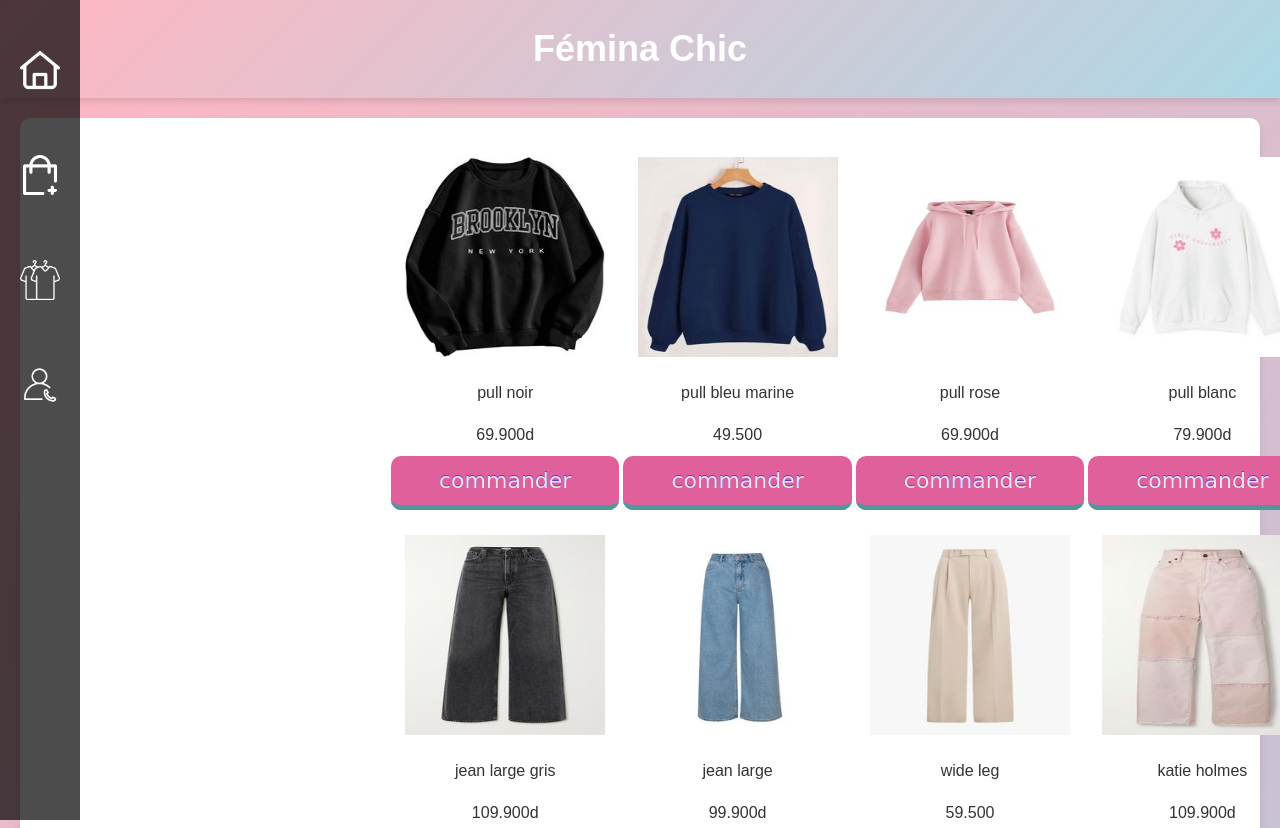
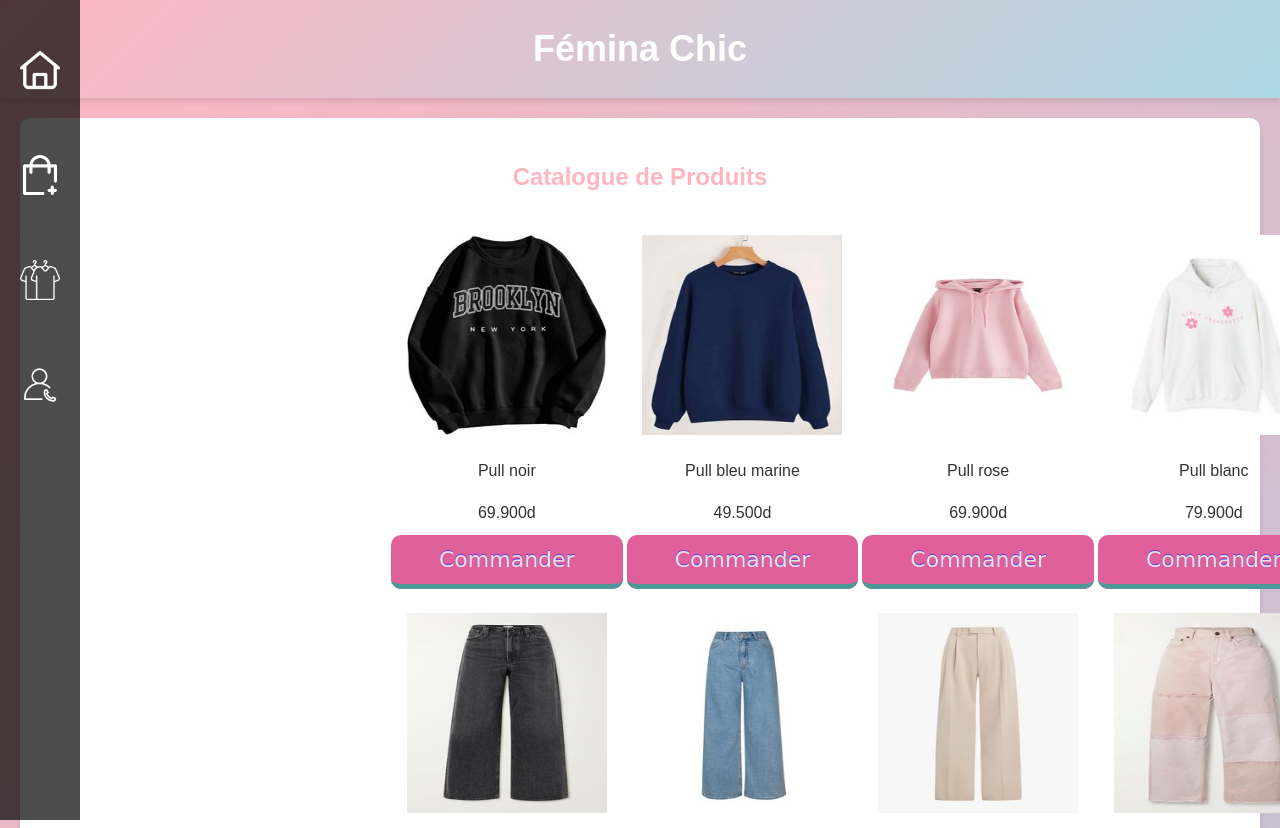
Before and after one commit to mariam-site/feminachic3, a plain HTML site: page article.html in a window 1280 px wide. Shown: the top 828 px of the page. Drawn offline with Linux system fonts and the light colour scheme.

Commit message:
Update article.html

```diff
--- a/article.html
+++ b/article.html
@@ -15,56 +15,51 @@
     </header>
     <main>
         <nav>
-
-            <p class="a">   <a href="index.html">  <img class="icons"   src="accueil.png" alt=""> </a>  </p>
-            <p class="a"> <a href="formulaire.html">  <img class="icons" src="ajouter-au-panier.png" alt=""> </a></p>
-            <p class="a"> <a href="article.html">     <img class="icons" alt="" src="t-shirts.png"></a> </p>
-            <p class="a"> <a href="contact.html"> <img class="icons" src="contact-us.png" alt=""></a> </p>
-
+            <p class="a"><a href="index.html"><img class="icons" src="accueil.png" alt="Accueil"></a></p>
+            <p class="a"><a href="formulaire.html"><img class="icons" src="ajouter-au-panier.png"
+                        alt="Ajouter au panier"></a></p>
+            <p class="a"><a href="article.html"><img class="icons" src="t-shirts.png" alt="T-shirts"></a></p>
+            <p class="a"><a href="contact.html"><img class="icons" src="contact-us.png" alt="Contact"></a></p>
         </nav>
         <section>
-            <table >
+            <h2>Catalogue de Produits</h2>
+            <div id="teblel">
+                <table>
                     <tr>
                         <td>
-                        <p><img class="x" src="pull5.jpg"
-                                alt=""></p>
-                        <p class="color">pull noir</p>
+                            <p><img class="x" src="pull5.jpg" alt="Pull noir"></p>
+                            <p class="color">Pull noir</p>
                             <p>69.900d</p>
-                        <p><a class="vettement" href="formulaire.html"> commander </a></p>
+                            <p><a class="vettement" href="formulaire.html">Commander</a></p>
                         </td>
                         <td>
-                        <p><img class="x" src="pull4.jpg"
-                                alt=""></p>
-                        <p class="color">  pull bleu marine</p>
-                        <p>49.500</p>
-                        <p><a class="vettement"  href="formulaire.html"> commander </a></p>
+                            <p><img class="x" src="pull4.jpg" alt="Pull bleu marine"></p>
+                            <p class="color">Pull bleu marine</p>
+                            <p>49.500d</p>
+                            <p><a class="vettement" href="formulaire.html">Commander</a></p>
                         </td>
                         <td>
-                        <p><img class="x" src="pull6.jpg"
-                                alt=""></p>
-                        <p class="color">pull rose</p>
+                            <p><img class="x" src="pull6.jpg" alt="Pull rose"></p>
+                            <p class="color">Pull rose</p>
                             <p>69.900d</p>
-                        <p><a class="vettement" href="formulaire.html"> commander </a></p>
+                            <p><a class="vettement" href="formulaire.html">Commander</a></p>
                         </td>
                         <td>
-                        <p><img class="x" src="pull7.jpg"
-                                alt=""></p>
-                        <p class="color">pull blanc</p>
+                            <p><img class="x" src="pull7.jpg" alt="Pull blanc"></p>
+                            <p class="color">Pull blanc</p>
                             <p>79.900d</p>
-                        <p><a class="vettement" href="formulaire.html"> commander </a></p>
+                            <p><a class="vettement" href="formulaire.html">Commander</a></p>
                         </td>
                     </tr>
                     <tr>
                         <td>
-                        <p><img class="x" src="pantalon1.jpg"
-                                alt=""></p>
+                            <p><img class="x" src="pantalon1.jpg" alt=""></p>
                             <p class="color">jean large gris</p>
                             <p>109.900d</p>
                             <p><a class="vettement" href="formulaire.html">commander</a></p>
                         </td>
                         <td>
-                        <p><img class="x"  src="pantalon2.jpg"
-                                alt=""></p>
+                            <p><img class="x" src="pantalon2.jpg" alt=""></p>
                             <p class="color">jean large </p>
                             <p>99.900d</p>
                             <p><a class="vettement" href="formulaire.html"> commander</a></p>
@@ -76,8 +71,7 @@
                             <p><a class="vettement" href="formulaire.html">commander</a></p>
                         </td>
                         <td>
-                        <p><img   class="x"     src="pantalon5.jpg"
-                            alt=""></p>
+                            <p><img class="x" src="pantalon5.jpg" alt=""></p>
                             <p class="color">katie holmes</p>
                             <p>109.900d</p>
                             <p><a class="vettement" href="formulaire.html">commander</a></p>
@@ -85,30 +79,26 @@
                     </tr>
                     <tr>
                         <td>
-                        <p><img class="x"  src="cardigan4.jpg"
-                                alt=""></p>
+                            <p><img class="x" src="cardigan4.jpg" alt=""></p>
 
                             <p class="color">cardigan noir</p>
                             <p>49.900d</p>
                             <p><a class="vettement" href="formulaire.html">commander</a></p>
                         </td>
                         <td>
-                        <p><img class="x" src="cardigan5.jpg"
-                                alt=""></p>
+                            <p><img class="x" src="cardigan5.jpg" alt=""></p>
                             <p class="color">cardigan bleu</p>
                             <p>49.900d</p>
                             <p><a class="vettement" href="formulaire.html"> commander</a></p>
                         </td>
                         <td>
-                        <p><img class="x" src="cardigan1.jpg"
-                                alt=""></p>
+                            <p><img class="x" src="cardigan1.jpg" alt=""></p>
                             <p class="color">cardigan blanc</p>
                             <p>49.900d</p>
                             <p><a class="vettement" href="formulaire.html">commander</a></p>
                         </td>
                         <td>
-                        <p><img class="x" src="cardigan.jpg"
-                            alt=""></p>
+                            <p><img class="x" src="cardigan.jpg" alt=""></p>
                             <p class="color">cardigan pink</p>
                             <p>49.900d</p>
                             <p><a class="vettement" href="formulaire.html">commander</a></p>
@@ -116,29 +106,25 @@
                     </tr>
                     <tr>
                         <td>
-                        <p><img class="x"  src="veste4.jpg"
-                                alt=""></p>
+                            <p><img class="x" src="veste4.jpg" alt=""></p>
                             <p class="color">veste a double bouttonage</p>
                             <p>159.900d</p>
                             <p><a class="vettement" href="formulaire.html">commander</a></p>
                         </td>
                         <td>
-                        <p><img class="x"  src="veste5.jpg"
-                                alt=""></p>
+                            <p><img class="x" src="veste5.jpg" alt=""></p>
                             <p class="color">vintage herren</p>
                             <p>89.900</p>
                             <p><a class="vettement" href="formulaire.html">commander</a></p>
                         </td>
                         <td>
-                        <p><img class="x"  src="veste3.jpg"
-                                alt=""></p>
+                            <p><img class="x" src="veste3.jpg" alt=""></p>
                             <p class="color">veste pink</p>
                             <p>99.500d</p>
                             <p><a class="vettement" href="formulaire.html">commander</a></p>
                         </td>
                         <td>
-                        <p><img class="x"  src="veste8.jpg"
-                                alt=""></p>
+                            <p><img class="x" src="veste8.jpg" alt=""></p>
                             <p class="color">veste</p>
                             <p>79.900d</p>
                             <p><a class="vettement" href="formulaire.html">commander</a></p>
@@ -146,29 +132,25 @@
                     </tr>
                     <tr>
                         <td>
-                    <p><img class="x"  src="trensh6.jpg"
-                        alt=""></p>
+                            <p><img class="x" src="trensh6.jpg" alt=""></p>
                             <p class="color">trench noir</p>
                             <p>159.900d</p>
                             <p><a class="vettement" href="formulaire.html">commander</a></p>
                         </td>
                         <td>
-                    <p><img class="x"  src="trensh4.jpg"
-                        alt=""></p>
+                            <p><img class="x" src="trensh4.jpg" alt=""></p>
                             <p class="color">trench gris</p>
                             <p>169.900d</p>
                             <p><a class="vettement" href="formulaire.html">commander</a></p>
                         </td>
                         <td>
-                    <p><img class="x"  src="trensh8.jpg"
-                        alt=""></p>
+                            <p><img class="x" src="trensh8.jpg" alt=""></p>
                             <p class="color">trench beige </p>
                             <p>159.900d</p>
                             <p><a class="vettement" href="formulaire.html">commander</a></p>
                         </td>
                         <td>
-                    <p><img class="x"  src="trensh7.jpg"
-                        alt=""></p>
+                            <p><img class="x" src="trensh7.jpg" alt=""></p>
                             <p class="color">trensh pink</p>
                             <p>149.900d</p>
                             <p><a class="vettement" href="formulaire.html">commander</a></p>
@@ -176,29 +158,25 @@
                     </tr>
                     <tr>
                         <td>
-                    <p><img class="x"  src="beanie_hat_6.jpg"
-                        alt=""></p>
+                            <p><img class="x" src="beanie_hat_6.jpg" alt=""></p>
                             <p class="color">beanie noir </p>
                             <p>39.900d</p>
                             <p><a class="vettement" href="formulaire.html">commander</a></p>
                         </td>
                         <td>
-                    <p><img class="x"  src="beanie_hat_3.jpg"
-                        alt=""></p>
+                            <p><img class="x" src="beanie_hat_3.jpg" alt=""></p>
                             <p class="color">beanie bleu </p>
                             <p>39.900d</p>
                             <p><a class="vettement" href="formulaire.html">commander</a></p>
                         </td>
                         <td>
-                    <p><img class="x"  src="beanie_hat_5.jpg"
-                        alt=""></p>
+                            <p><img class="x" src="beanie_hat_5.jpg" alt=""></p>
                             <p class="color">beanie beige </p>
                             <p>39.900d</p>
                             <p><a class="vettement" href="formulaire.html">commander</a></p>
                         </td>
                         <td>
-                    <p><img class="x"  src="beanie_hat_4.jpg"
-                        alt=""></p>
+                            <p><img class="x" src="beanie_hat_4.jpg" alt=""></p>
                             <p class="color">beanie hat pink</p>
                             <p>39.900d</p>
                             <p><a class="vettement" href="formulaire.html">commander</a></p>
@@ -206,29 +184,25 @@
                     </tr>
                     <tr>
                         <td>
-                    <p><img class="x"  src="casquette7.jpg"
-                        alt=""></p>
+                            <p><img class="x" src="casquette7.jpg" alt=""></p>
                             <p class="color">casquette nike noir</p>
                             <p>99.900d</p>
                             <p><a class="vettement" href="formulaire.html">commander</a></p>
                         </td>
                         <td>
-                    <p><img class="x"  src="casquette8.jpg"
-                        alt=""></p>
+                            <p><img class="x" src="casquette8.jpg" alt=""></p>
                             <p class="color">casquette bleu</p>
                             <p>109.900d</p>
                             <p><a class="vettement" href="formulaire.html">commander</a></p>
                         </td>
                         <td>
-                    <p><img class="x"  src="casquette9.jpg"
-                        alt=""></p>
+                            <p><img class="x" src="casquette9.jpg" alt=""></p>
                             <p class="color">casquette polo beige</p>
                             <p>99.900d</p>
                             <p><a class="vettement" href="formulaire.html">commander</a></p>
                         </td>
                         <td>
-                    <p><img class="x"  src="casquette6.jpg"
-                        alt=""></p>
+                            <p><img class="x" src="casquette6.jpg" alt=""></p>
                             <p class="color">casquette polo pink</p>
                             <p> 99.900d</p>
                             <p><a class="vettement" href="formulaire.html">commander</a></p>
@@ -236,35 +210,31 @@
                     </tr>
                     <tr>
                         <td>
-                    <p><img class="x"  src="scraf8.jpg"
-                        alt=""></p>
+                            <p><img class="x" src="scraf8.jpg" alt=""></p>
                             <p class="color">echarpe plaid</p>
                             <p> 69.900d</p>
                             <p><a class="vettement" href="formulaire.html">commander</a></p>
                         </td>
                         <td>
-                    <p><img class="x"  src="scraf6.jpg"
-                        alt=""></p>
+                            <p><img class="x" src="scraf6.jpg" alt=""></p>
                             <p class="color">scraf bleu carreau</p>
                             <p> 69.900d</p>
                             <p><a class="vettement" href="formulaire.html">commander</a></p>
                         </td>
                         <td>
-                    <p><img class="x"  src="scraf5.jpg"
-                        alt=""></p>
+                            <p><img class="x" src="scraf5.jpg" alt=""></p>
                             <p class="color">cache colle beige</p>
                             <p> 69.900d</p>
                             <p><a class="vettement" href="formulaire.html">commander</a></p>
                         </td>
                         <td>
-                    <p><img class="x"  src="scraf1.jpg"
-                        alt=""></p>
+                            <p><img class="x" src="scraf1.jpg" alt=""></p>
                             <p class="color">scraf pink carreau</p>
                             <p> 69.900d</p>
                             <p><a class="vettement" href="formulaire.html">commander</a></p>
-                </td>
-               </tr>
+                            <!-- Additional rows follow the same format -->
                 </table>
+            </div>
         </section>
     </main>
     <footer>
@@ -273,6 +243,11 @@
             <a href="privacy.html">Politique de confidentialité</a> |
             <a href="terms.html">Conditions d'utilisation</a>
         </p>
+
+        <img src="facebook.png" class="iconss" alt="Facebook">
+        <img src="instagram.png" class="iconss" alt="Instagram">
+        <img src="whatsapp.png" class="iconss" alt="WhatsApp">
+        <img src="tiktok.png" class="iconss" alt="TikTok">
     </footer>
 </body>
 
```
Lines whose indentation alone changed are shown as unchanged.
